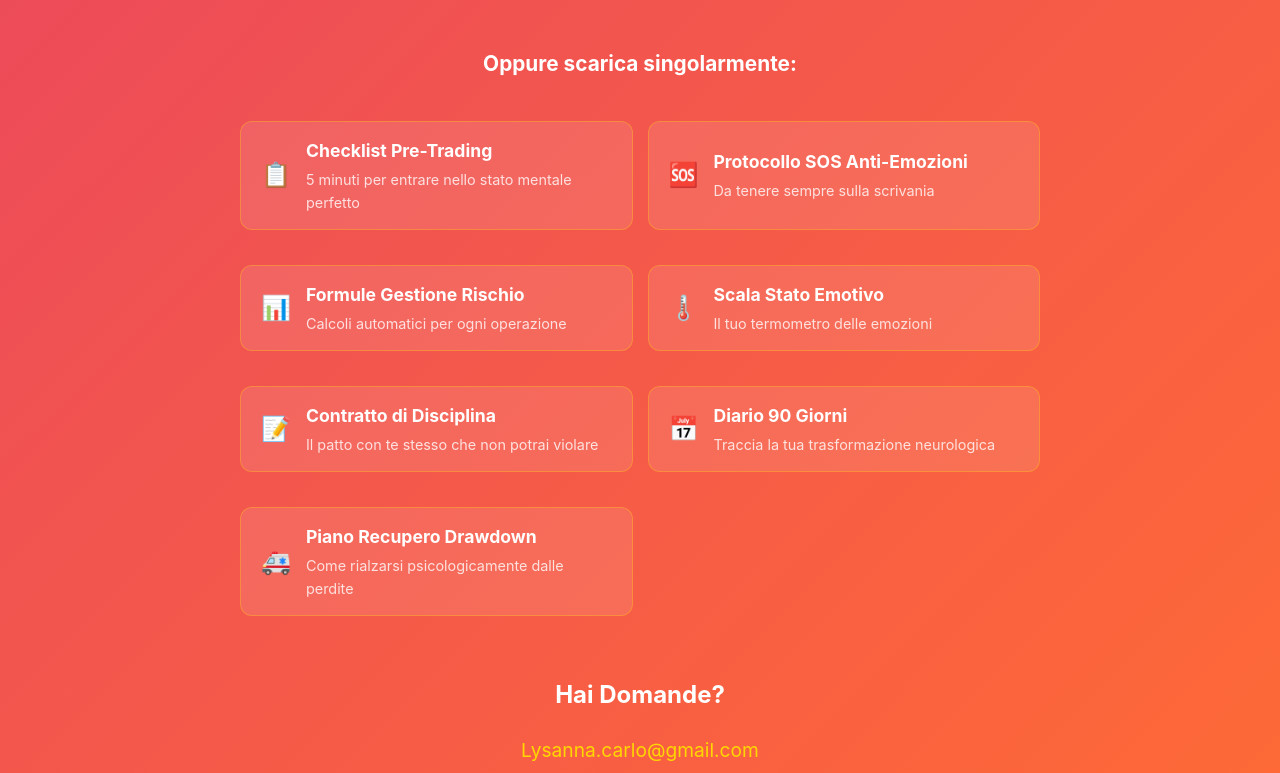
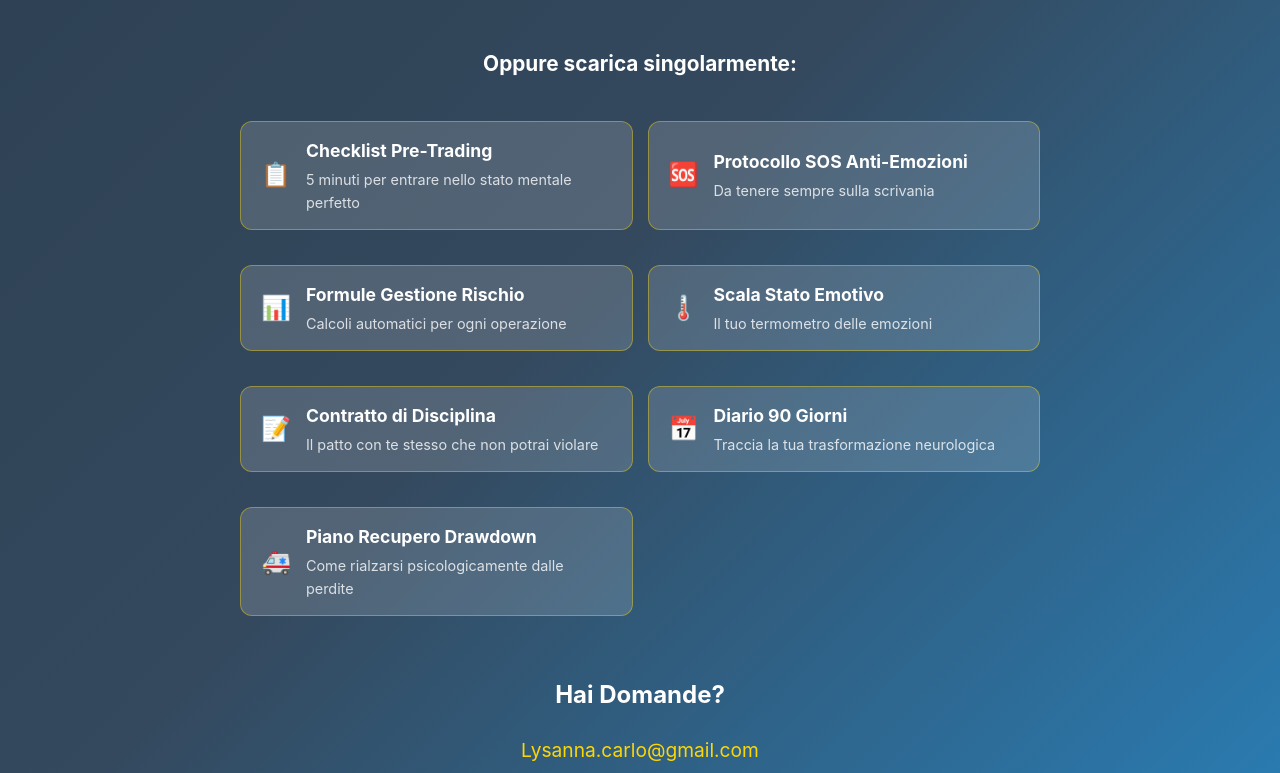
Before and after one commit to AuthorContactPro/mindset-trader-kit, a plain HTML site: page index.html in a window 1280 px wide. Shown: the part 4391-5164 px from the top of the page. Drawn offline with Linux system fonts and the light colour scheme.

Commit message:
Update index.html

```diff
--- a/index.html
+++ b/index.html
@@ -467,7 +467,7 @@
         /* CTA Section */
         .cta-section {
             padding: 100px 0;
-            background: var(--gradient-accent);
+            background: linear-gradient(135deg, #2c3e50 0%, #34495e 50%, #2980b9 100%);
             text-align: center;
         }
 
@@ -512,19 +512,20 @@
             display: flex;
             align-items: center;
             padding: 15px 20px;
-            background: rgba(255, 255, 255, 0.1);
+            background: rgba(255, 255, 255, 0.15);
             border-radius: 12px;
             color: white;
             text-decoration: none;
             transition: all 0.3s ease;
-            border: 1px solid rgba(255, 215, 0, 0.3);
+            border: 1px solid rgba(255, 215, 0, 0.4);
             margin: 10px 0;
         }
 
         .download-link:hover {
-            background: rgba(255, 255, 255, 0.2);
+            background: rgba(255, 215, 0, 0.2);
             transform: translateY(-2px);
-            box-shadow: 0 10px 25px rgba(255, 215, 0, 0.2);
+            box-shadow: 0 10px 25px rgba(255, 215, 0, 0.3);
+            border-color: var(--gold);
         }
 
         .download-link .emoji {
@@ -867,9 +868,9 @@
 
                 <!-- Download All Button -->
                 <div style="text-align: center; margin-bottom: 50px;" class="fade-in">
-                    <a href="https://authorcontactpro.github.io/mindset-trader-kit/kit-mindset-completo.zip"
+                    <a href="https://authorcontactpro.github.io/mindset-trader-kit/downloads/kit-mindset-trader.zip"
                        class="cta-button"
-                       download="Kit-Mindset-Completo.zip">
+                       download="Kit-Mindset-Trader.zip">
                         SCARICA TUTTI I 7 PDF (ZIP)
                     </a>
                     <p style="font-size: 0.9rem; margin-top: 15px; opacity: 0.8; color: white;">📦 Download immediato - Nessuna registrazione</p>
@@ -881,7 +882,7 @@
 
                     <div style="display: grid; grid-template-columns: repeat(auto-fit, minmax(350px, 1fr)); gap: 15px;">
 
-                        <a href="https://authorcontactpro.github.io/mindset-trader-kit/checklist-pre-trading.pdf"
+                        <a href="https://authorcontactpro.github.io/mindset-trader-kit/downloads/checklist-pre-trading.pdf"
                            class="download-link" download="Checklist-Pre-Trading.pdf">
                             <span class="emoji">📋</span>
                             <div class="content">
@@ -890,7 +891,7 @@
                             </div>
                         </a>
 
-                        <a href="https://authorcontactpro.github.io/mindset-trader-kit/protocollo-sos.pdf"
+                        <a href="https://authorcontactpro.github.io/mindset-trader-kit/downloads/protocollo-sos.pdf"
                            class="download-link" download="Protocollo-SOS-Anti-Emozioni.pdf">
                             <span class="emoji">🆘</span>
                             <div class="content">
@@ -899,7 +900,7 @@
                             </div>
                         </a>
 
-                        <a href="https://authorcontactpro.github.io/mindset-trader-kit/formule-rischio.pdf"
+                        <a href="https://authorcontactpro.github.io/mindset-trader-kit/downloads/formule-rischio.pdf"
                            class="download-link" download="Formule-Gestione-Rischio.pdf">
                             <span class="emoji">📊</span>
                             <div class="content">
@@ -908,7 +909,7 @@
                             </div>
                         </a>
 
-                        <a href="https://authorcontactpro.github.io/mindset-trader-kit/scala-emotiva.pdf"
+                        <a href="https://authorcontactpro.github.io/mindset-trader-kit/downloads/scala-emotiva.pdf"
                            class="download-link" download="Scala-Stato-Emotivo.pdf">
                             <span class="emoji">🌡️</span>
                             <div class="content">
@@ -917,7 +918,7 @@
                             </div>
                         </a>
 
-                        <a href="https://authorcontactpro.github.io/mindset-trader-kit/contratto-disciplina.pdf"
+                        <a href="https://authorcontactpro.github.io/mindset-trader-kit/downloads/contratto-disciplina.pdf"
                            class="download-link" download="Contratto-Disciplina.pdf">
                             <span class="emoji">📝</span>
                             <div class="content">
@@ -926,7 +927,7 @@
                             </div>
                         </a>
 
-                        <a href="https://authorcontactpro.github.io/mindset-trader-kit/diario-90-giorni.pdf"
+                        <a href="https://authorcontactpro.github.io/mindset-trader-kit/downloads/diario-90-giorni.pdf"
                            class="download-link" download="Diario-90-Giorni.pdf">
                             <span class="emoji">📅</span>
                             <div class="content">
@@ -935,7 +936,7 @@
                             </div>
                         </a>
 
-                        <a href="https://authorcontactpro.github.io/mindset-trader-kit/piano-recupero.pdf"
+                        <a href="https://authorcontactpro.github.io/mindset-trader-kit/downloads/piano-recupero.pdf"
                            class="download-link" download="Piano-Recupero-Drawdown.pdf">
                             <span class="emoji">🚑</span>
                             <div class="content">
```
